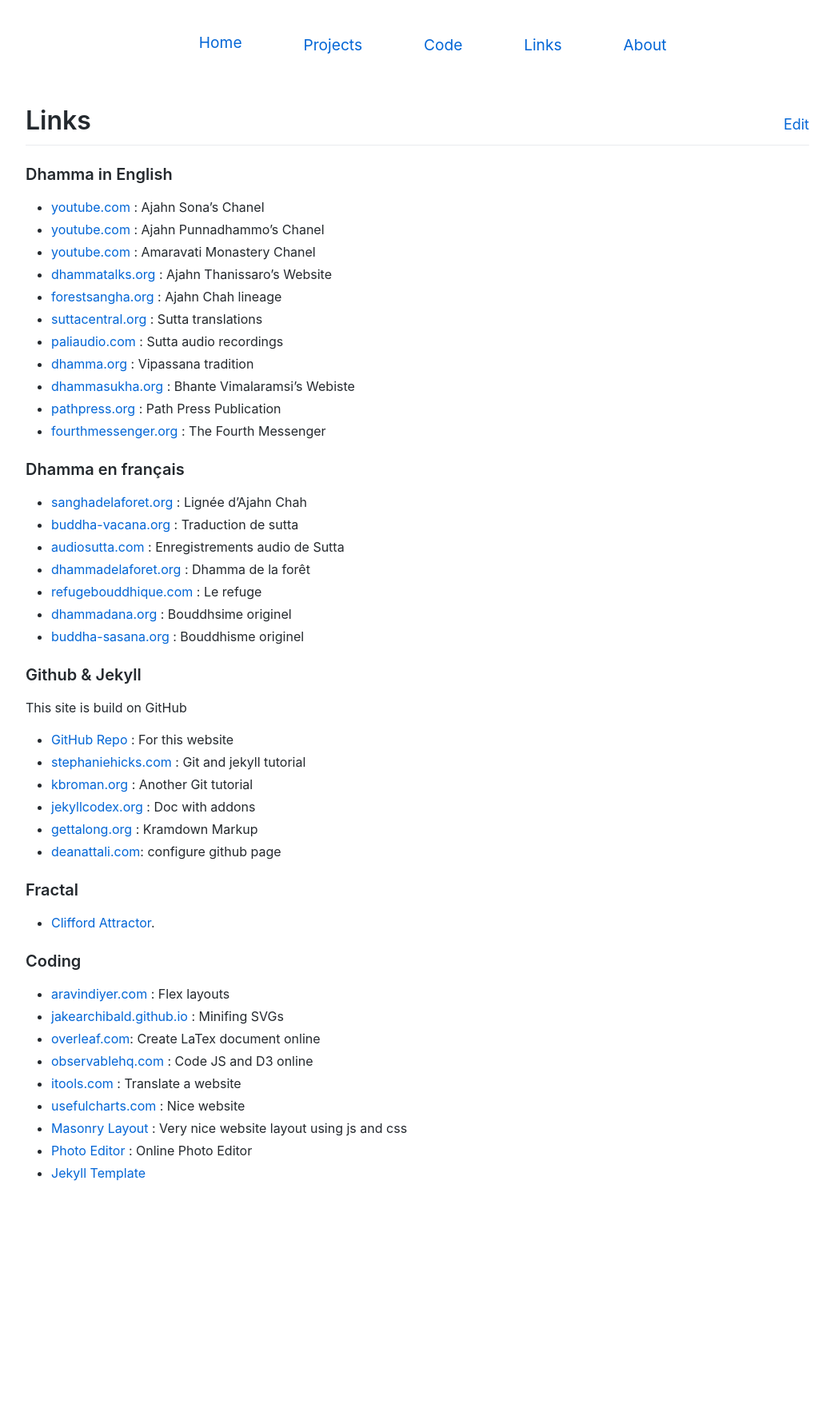
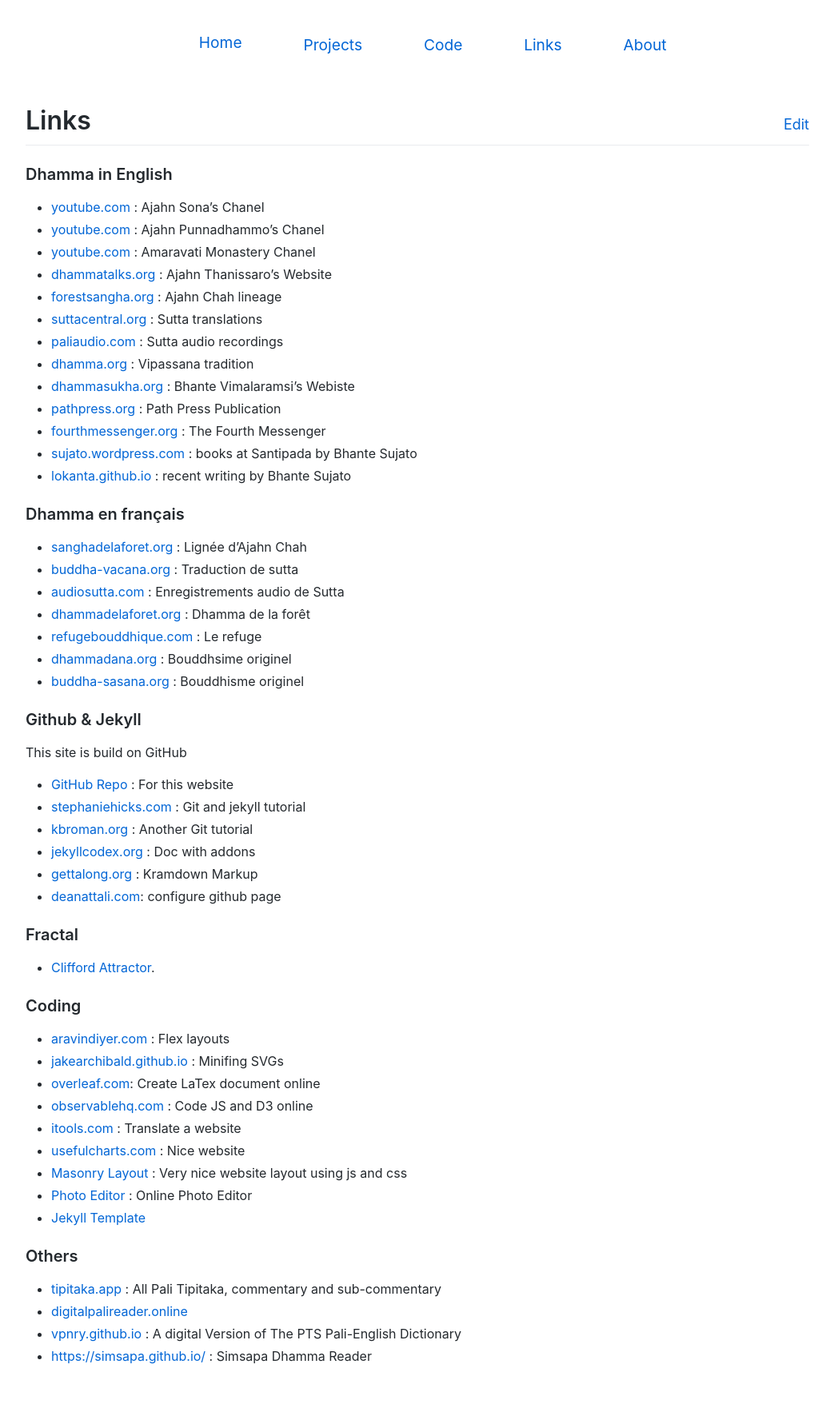
Before and after one commit to cittadhammo/old-personal-website, a Jekyll site: the page built from links.md, in a window 1280 px wide. Shown: the whole page at 80% size, without its empty margins (118-1161 px from the left). Built offline with Jekyll 4.4.1, drawn with Linux system fonts in a browser that asks for light colours; before the commit the page ends 1527 px from its top, so only the background shows below that.

Commit message:
Update links.md

```diff
--- a/links.md
+++ b/links.md
@@ -16,6 +16,8 @@
 - [dhammasukha.org](http://www.dhammasukha.org) : Bhante Vimalaramsi's Webiste
 - [pathpress.org](https://pathpress.org/) : Path Press Publication
 - [fourthmessenger.org](https://www.fourthmessenger.org/) : The Fourth Messenger
+- [sujato.wordpress.com](https://sujato.wordpress.com/2012/10/03/my-books-at-santipada/) : books at Santipada by Bhante Sujato
+- [lokanta.github.io](https://lokanta.github.io/writings/) : recent writing by Bhante Sujato
 
 ### Dhamma en français
 
@@ -53,3 +55,10 @@
 - [Masonry Layout](https://masonry.desandro.com/) : Very nice website layout using js and css
 - [Photo Editor](https://pixlr.com/) : Online Photo Editor
 - [Jekyll Template](https://chrisbobbe.github.io/jekyll-theme-prologue/)
+
+### Others
+
+- [tipitaka.app](https://tipitaka.app/) : All Pali Tipitaka, commentary and sub-commentary
+- [digitalpalireader.online](https://www.digitalpalireader.online/_dprhtml/index.html)
+- [vpnry.github.io](https://vpnry.github.io/ptsped/) : A digital Version of The PTS Pali-English Dictionary
+- [https://simsapa.github.io/](vpnry.github.io) : Simsapa Dhamma Reader
```
